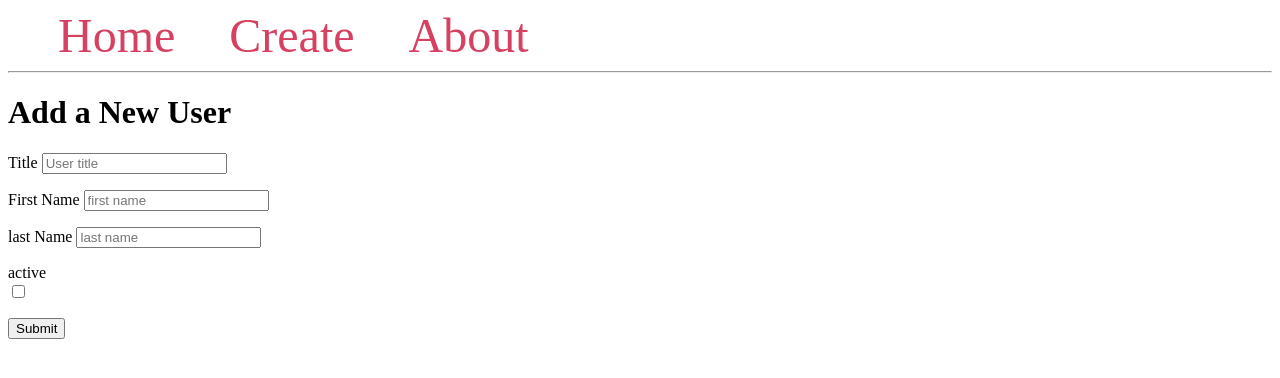
After one commit to RebeccaRBell/projectpyflask, a Flask app: page /create/ in a window 1280 px wide. The commit adds this page. Shown: the top 378 px of the page. Run offline with Flask 3, Linux system fonts and the light colour scheme; some libraries are stand-ins or nearby versions.

Commit message:
create user page

```diff
--- a/backend/server.py
+++ b/backend/server.py
@@ -1,5 +1,5 @@
 import psycopg2
-from flask import Flask, render_template
+from flask import Flask, render_template, request, url_for, redirect
 
 app = Flask(__name__)
 
@@ -21,5 +21,50 @@ def index():
     return render_template('index.html', users=users)
 
 
+# @app.route('/create', methods=('GET', 'POST'))
+# def create():
+#     if request.method == 'POST':
+#         title = request.form['title']
+#         first_name = request.form['first_name']
+#         last_name = request.form['last_name']
+#         active = bool(request.form['active'])
+
+#         conn = get_db_connection()
+#         cur = conn.cursor()
+#         cur.exectue('INSERT INTO users (title, first_name, last_name, active)'
+#                     'VALUES (%s, %s, %s, %s)',
+#                     (title, first_name, last_name, active))
+#         conn.commit()
+#         cur.close()
+#         conn.close()
+# 		return redirect(url_for('index'))
+
+
+# 	return render_template('create.html')
+
+
+@app.route('/create/', methods=('GET', 'POST'))
+def create():
+    if request.method == 'POST':
+        title = request.form['title']
+        first_name = request.form['first_name']
+        last_name = request.form['last_name']
+        try:
+            active = bool(request.form['active'])
+        except:
+            active = False
+
+        conn = get_db_connection()
+        cur = conn.cursor()
+        cur.execute('INSERT INTO users (title, first_name, last_name, active)'
+                    'VALUES (%s, %s, %s, %s)',
+                    (title, first_name, last_name, active))
+        conn.commit()
+        cur.close()
+        conn.close()
+        return redirect(url_for('index'))
+
+    return render_template('create.html')
+
 if __name__ == '__main__':
     app.run(debug=True)
--- a/backend/templates/base.html
+++ b/backend/templates/base.html
@@ -18,16 +18,12 @@
             background-color: #f7f4f4;
         }
 
-        .review {
-            margin-left: 50px;
-            font-size: 20px;
-        }
-
     </style>
 </head>
 <body>
     <nav>
-        <a href="{{ url_for('index') }}">Flask App</a>
+        <a href="{{ url_for('index') }}">Home</a>
+        <a href="{{ url_for('create') }}">Create</a>
         <a href="#">About</a>
     </nav>
     <hr>
--- /dev/null
+++ b/backend/templates/create.html
@@ -0,0 +1,36 @@
+{% extends 'base.html' %}
+
+{% block content %}
+    <h1>{% block title %} Add a New User {% endblock %}</h1>
+    <form method="post">
+        <p>
+            <label for="title">Title</label>
+            <input type="text" name="title"
+                   placeholder="User title">
+            </input>
+        </p>
+
+        <p>
+            <label for="first_name">First Name</label>
+            <input type="text" name="first_name"
+                   placeholder="first name">
+            </input>
+        </p>
+
+        <p>
+            <label for="last_name">last Name</label>
+            <input type="text" name="last_name"
+                   placeholder="last name">
+            </input>
+        </p>
+
+        <p>
+            <label for="active">active</label>
+            <br>
+            <input type='checkbox' id='active' name='active' value='active'>
+        </p>
+        <p>
+            <button type="submit">Submit</button>
+        </p>
+    </form>
+{% endblock %}
```
